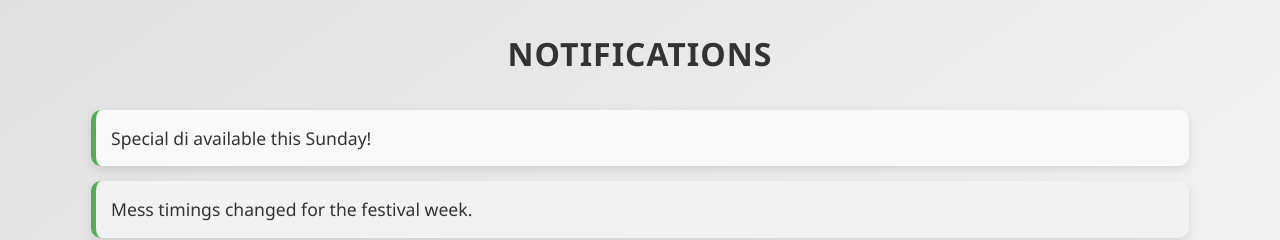
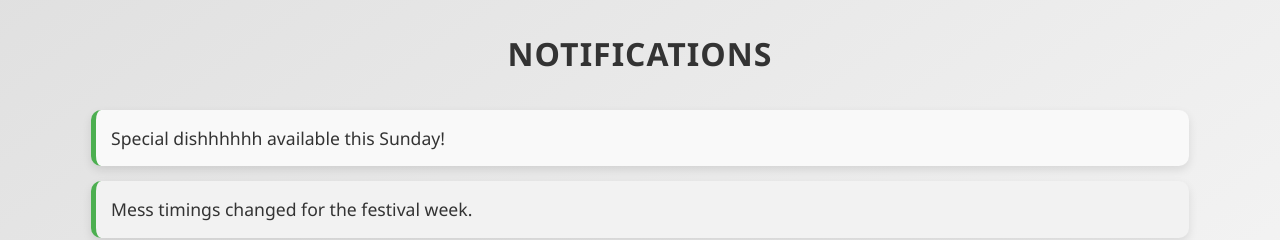
Before and after one commit to Gautamv2007/Annnapurna, a React (Create React App) app in the folder pern-project/client/: page / in a window 1280 px wide. Shown: the part 940-1180 px from the top of the page. Built offline with nearby package versions, Linux system fonts and the light colour scheme.

Commit message:
Update Notifications.js

```diff
--- a/pern-project/client/src/components/Notifications.js
+++ b/pern-project/client/src/components/Notifications.js
@@ -3,7 +3,7 @@ import './Notifications.css';
 
 const Notifications = () => {
   const [notifications] = useState([
-    { id: 1, message: 'Special di available this Sunday!' },
+    { id: 1, message: 'Special dishhhhhh available this Sunday!' },
     { id: 2, message: 'Mess timings changed for the festival week.' },
     { id: 3, message: 'Feedback session scheduled for next month.' }
   ]);
```
